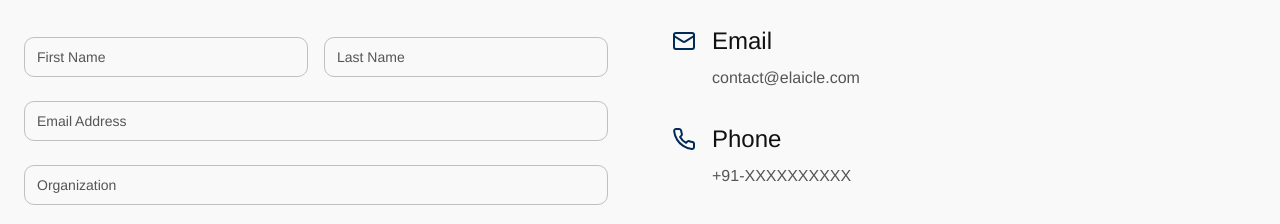
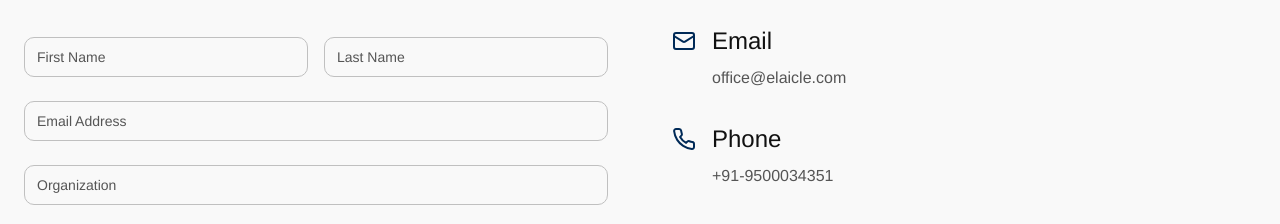
Before and after one commit to Rukaiyabvm/elaicle-design-engine, a React (Vite) app: page /contact in a window 1280 px wide. Shown: the part 683-907 px from the top of the page. Built offline with nearby package versions, Linux system fonts and the light colour scheme.

Commit message:
Visual edit in Lovable

```diff
--- a/src/pages/Contact.tsx
+++ b/src/pages/Contact.tsx
@@ -46,7 +46,7 @@ const Contact = () => {
                   <Mail className="w-6 h-6 text-primary mt-1" />
                   <div>
                     <h4 className="heading-4 mb-2">Email</h4>
-                    <p className="body-regular text-muted-foreground">contact@elaicle.com</p>
+                    <p className="body-regular text-muted-foreground">office@elaicle.com</p>
                   </div>
                 </div>
 
@@ -54,7 +54,7 @@ const Contact = () => {
                   <Phone className="w-6 h-6 text-primary mt-1" />
                   <div>
                     <h4 className="heading-4 mb-2">Phone</h4>
-                    <p className="body-regular text-muted-foreground">+91-XXXXXXXXXX</p>
+                    <p className="body-regular text-muted-foreground">+91-9500034351</p>
                   </div>
                 </div>
 
```
